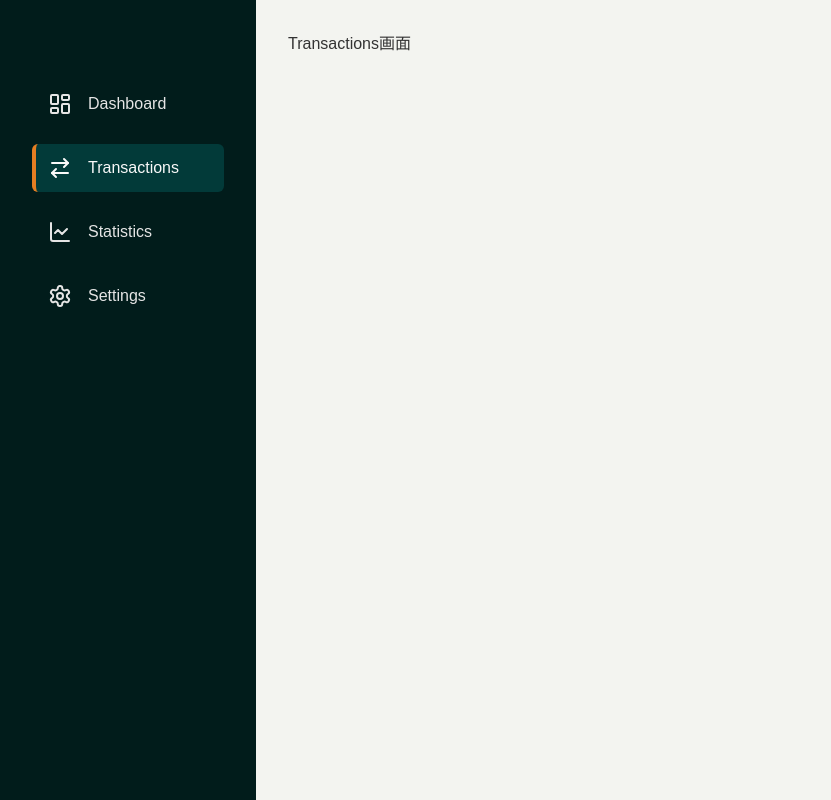
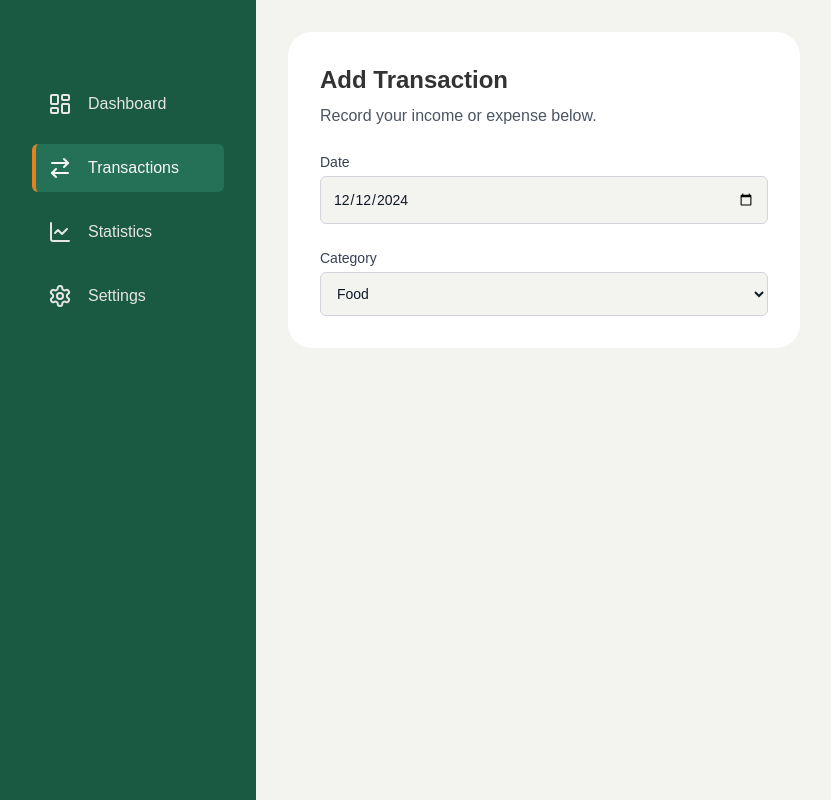
Before and after one commit to uraaaa24/green-budget-frontend, a Next.js app: page /transactions in a window 1280 px wide. Shown: the whole page, without its empty margins (0-831 px from the left). Built offline with nearby package versions, Linux system fonts and the light colour scheme.

Commit message:
feat: react-hook-form導入

```diff
--- a/package.json
+++ b/package.json
@@ -12,7 +12,9 @@
     "lucide-react": "^0.468.0",
     "next": "15.1.0",
     "react": "^19.0.0",
-    "react-dom": "^19.0.0"
+    "react-dom": "^19.0.0",
+    "react-hook-form": "^7.54.1",
+    "zod": "^3.24.1"
   },
   "devDependencies": {
     "@eslint/eslintrc": "^3",
--- a/src/app/transactions/page.tsx
+++ b/src/app/transactions/page.tsx
@@ -1,3 +1,9 @@
+import TransactionForm from '@/features/transactions/transactionForm'
+
 export default function Transactions() {
-  return <div>Transactions画面</div>
+  return (
+    <div>
+      <TransactionForm />
+    </div>
+  )
 }
--- /dev/null
+++ b/src/components/input/index.tsx
@@ -0,0 +1,19 @@
+import React, { ComponentProps } from 'react'
+
+type InputProps = ComponentProps<'input'>
+
+const Input = ({ type, id, name, placeholder, defaultValue, ...props }: InputProps) => {
+  return (
+    <input
+      {...props}
+      type={type}
+      id={id}
+      name={name}
+      defaultValue={defaultValue}
+      placeholder={placeholder}
+      className="w-full p-3 text-sm bg-neutral text-gray-900 border border-gray-300 rounded-md"
+    />
+  )
+}
+
+export default Input
--- /dev/null
+++ b/src/features/transactions/transactionForm/category-input/index.tsx
@@ -0,0 +1,46 @@
+import React, { ComponentProps } from 'react'
+
+const BIG_CATEGORIES = [
+  'Food',
+  'Transportation',
+  'Health',
+  'Entertainment',
+  'Education',
+  'Investment',
+  'Other'
+]
+
+type SelectProps = ComponentProps<'select'> & {
+  options: string[]
+}
+
+const Select = ({ id, name, defaultValue, options, ...props }: SelectProps) => {
+  return (
+    <select
+      {...props}
+      id={id}
+      name={name}
+      defaultValue={defaultValue}
+      className="w-full p-3 text-sm bg-neutral text-gray-900 border border-gray-300 rounded-md"
+    >
+      {options.map((option) => (
+        <option key={option} value={option}>
+          {option}
+        </option>
+      ))}
+    </select>
+  )
+}
+
+const CategoryInput = () => {
+  return (
+    <div className="flex flex-col space-y-1">
+      <label htmlFor="category" className="text-sm font-medium text-gray-700">
+        Category
+      </label>
+      <Select id="category" name="category" defaultValue="Food" options={BIG_CATEGORIES} />
+    </div>
+  )
+}
+
+export default CategoryInput
--- /dev/null
+++ b/src/features/transactions/transactionForm/datepicker-input/index.tsx
@@ -0,0 +1,21 @@
+'use client'
+
+import Input from '@/components/input'
+import React, { useRef } from 'react'
+
+const DatepickerInput = () => {
+  const ref = useRef<HTMLInputElement>(null)
+
+  const defaultDate = new Date().toISOString().split('T')[0]
+
+  return (
+    <div className="flex flex-col space-y-1">
+      <label htmlFor="date" className="text-sm font-medium text-gray-700">
+        Date
+      </label>
+      <Input ref={ref} type="date" id="date" name="date" defaultValue={defaultDate} />
+    </div>
+  )
+}
+
+export default DatepickerInput
--- /dev/null
+++ b/src/features/transactions/transactionForm/index.tsx
@@ -0,0 +1,38 @@
+'use client'
+
+import React from 'react'
+import DatepickerInput from './datepicker-input'
+
+import { useForm, FormProvider } from 'react-hook-form'
+import CategoryInput from './category-input'
+
+const TransactionForm = () => {
+  const methods = useForm()
+
+  const onSubmit = (data: unknown) => {
+    console.log(data)
+  }
+
+  return (
+    <div className="max-w-lg bg-white p-8 rounded-3xl">
+      <h2 className="text-2xl font-bold mb-2">Add Transaction</h2>
+      <p className="text-gray-600 mb-6 text-md">Record your income or expense below.</p>
+      <FormProvider {...methods}>
+        <form onSubmit={methods.handleSubmit(onSubmit)} className="space-y-6">
+          {/* Date Input */}
+          <DatepickerInput />
+          {/* Category Input */}
+          <CategoryInput />
+
+          {/* Amount Input */}
+
+          {/* Note Input */}
+
+          {/* Submit Button */}
+        </form>
+      </FormProvider>
+    </div>
+  )
+}
+
+export default TransactionForm
--- a/tailwind.config.ts
+++ b/tailwind.config.ts
@@ -4,7 +4,8 @@
   content: [
     './src/pages/**/*.{js,ts,jsx,tsx,mdx}',
     './src/components/**/*.{js,ts,jsx,tsx,mdx}',
-    './src/app/**/*.{js,ts,jsx,tsx,mdx}'
+    './src/app/**/*.{js,ts,jsx,tsx,mdx}',
+    './src/features/**/*.{js,ts,jsx,tsx,mdx}'
   ],
   theme: {
     extend: {
@@ -12,14 +13,14 @@
         background: 'var(--background)',
         foreground: 'var(--foreground)',
         primary: {
-          DEFAULT: '#023a39',
-          light: '#045e54',
-          dark: '#011c1b'
+          DEFAULT: '#247157',
+          light: '#2e8e6b',
+          dark: '#1a5a43'
         },
         secondary: {
-          DEFAULT: '#045e54',
-          light: '#068f80',
-          dark: '#023a39'
+          DEFAULT: '#2e8e6b',
+          light: '#3da780',
+          dark: '#20684e'
         },
         neutral: {
           DEFAULT: '#f3f4f0',
```
Also changed, not shown: 2 other files (tests, documents, lock files or other folders).
